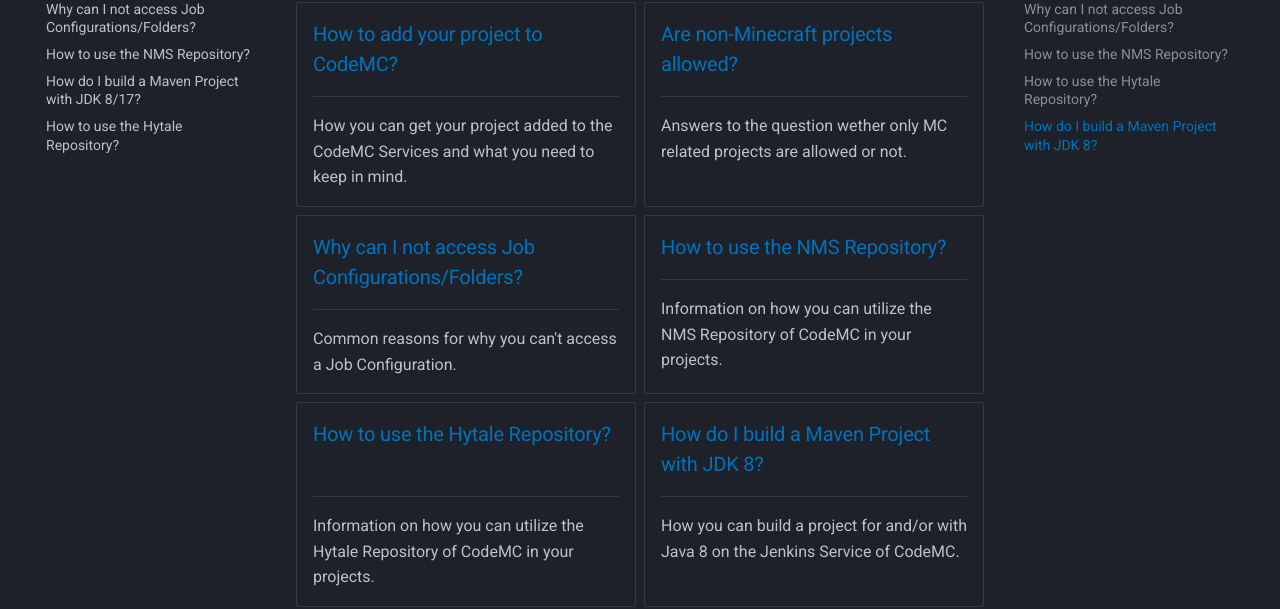
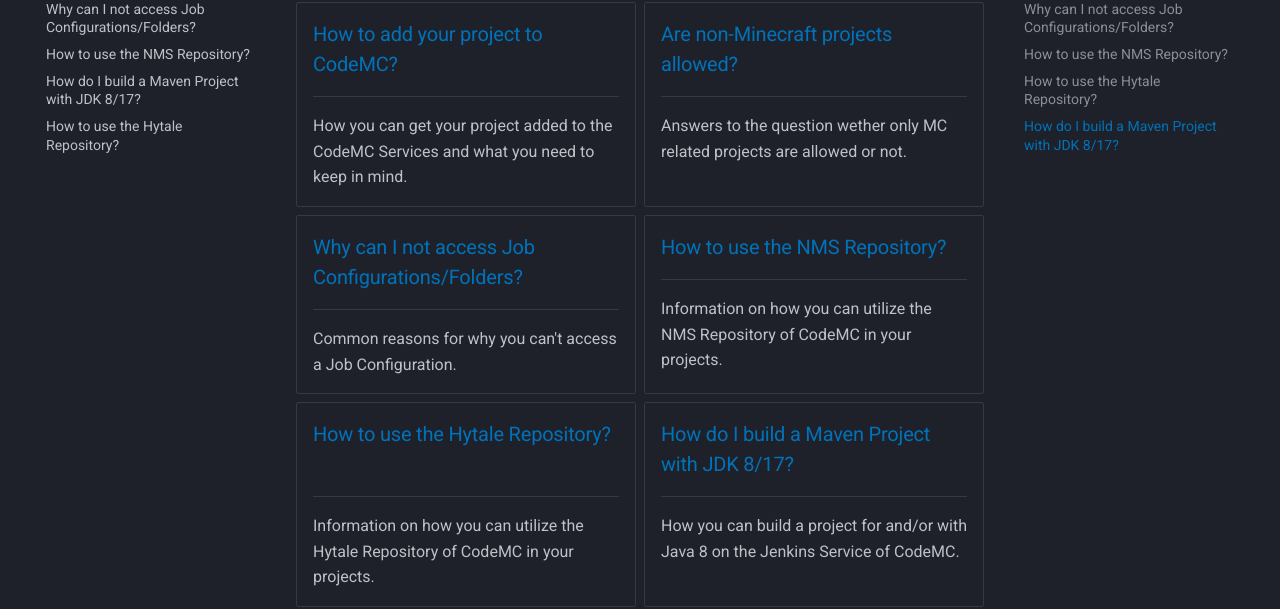
Before and after one commit to CodeMC/Documentation, an MkDocs documentation site: the page built from docs/faq/index.md, in a window 1280 px wide and 989 px high. Shown: the part 293-902 px from the top of the window. Built offline with MkDocs 1.6.1 and Material for MkDocs 9.7.7, drawn with Linux system fonts in a browser that asks for light colours; comment, search, counter and statistics services are not loaded.

Commit message:
Update faq index.md

```diff
--- a/docs/faq/index.md
+++ b/docs/faq/index.md
@@ -34,7 +34,7 @@ This section of the Wiki contains common questions you may have.
 
     Information on how you can utilize the Hytale Repository of CodeMC in your projects.
 
--   ### [How do I build a Maven Project with JDK 8?](build-jdk-8-project.md)
+-   ### [How do I build a Maven Project with JDK 8/17?](build-jdk-8-project.md)
 
     ----
 
```
